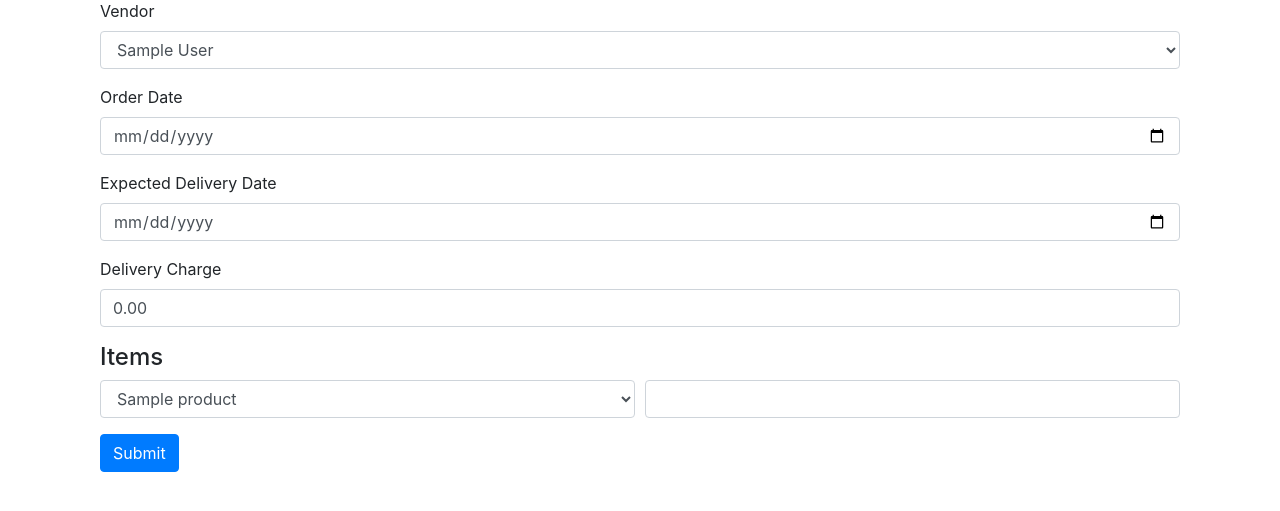
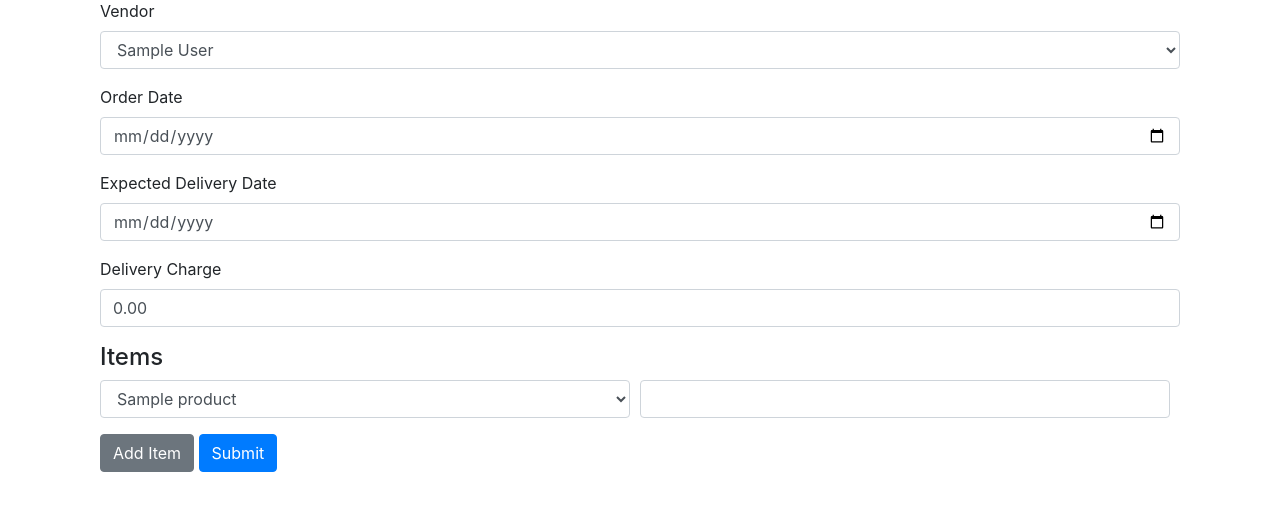
Before and after one commit to 0xCarti/InvoiceManager, a Flask app: page /purchase_orders/create in a window 1280 px wide. Shown: the part 151-662 px from the top of the page. Run offline with Flask 3, Linux system fonts and the light colour scheme; a user stored in the database is signed in; tables that the repository leaves empty hold one stand-in row (values such as "Sample post"); parts of the project's set-up code (start-up, migrations or seed data) failed here and were passed over; some libraries are stand-ins or nearby versions.

Commit message:
Allow multiple items in purchase order

```diff
--- a/app/templates/purchase_orders/create_purchase_order.html
+++ b/app/templates/purchase_orders/create_purchase_order.html
@@ -21,13 +21,45 @@
             {{ form.delivery_charge(class="form-control") }}
         </div>
         <h4>Items</h4>
+        <div id="items">
         {% for item in form.items %}
-        <div class="form-row">
+        <div class="form-row mt-2">
             <div class="col">{{ item.product(class="form-control") }}</div>
             <div class="col">{{ item.quantity(class="form-control") }}</div>
+            <div class="col-auto">
+                {% if loop.index0 > 0 %}
+                <button type="button" class="btn btn-danger remove-item">Remove</button>
+                {% endif %}
+            </div>
         </div>
         {% endfor %}
+        </div>
+        <button id="add-item" type="button" class="btn btn-secondary mt-3">Add Item</button>
         <button type="submit" class="btn btn-primary mt-3">Submit</button>
     </form>
 </div>
+
+<script>
+    const productOptions = `{% for val, label in form.items[0].product.choices %}<option value="{{ val }}">{{ label }}</option>{% endfor %}`;
+    let itemIndex = {{ form.items|length }};
+    document.getElementById('add-item').addEventListener('click', function(e) {
+        e.preventDefault();
+        const row = document.createElement('div');
+        row.classList.add('form-row','mt-2');
+        row.innerHTML = `
+            <div class="col"><select name="items-${itemIndex}-product" class="form-control">${productOptions}</select></div>
+            <div class="col"><input type="number" step="any" name="items-${itemIndex}-quantity" class="form-control"></div>
+            <div class="col-auto"><button type="button" class="btn btn-danger remove-item">Remove</button></div>
+        `;
+        document.getElementById('items').appendChild(row);
+        itemIndex++;
+    });
+
+    document.getElementById('items').addEventListener('click', function(e) {
+        if (e.target && e.target.classList.contains('remove-item')) {
+            e.target.closest('.form-row').remove();
+        }
+    });
+</script>
+</div>
 {% endblock %}
```
Also changed, not shown: tests/test_purchase_flow.py (+33 -0 lines).
